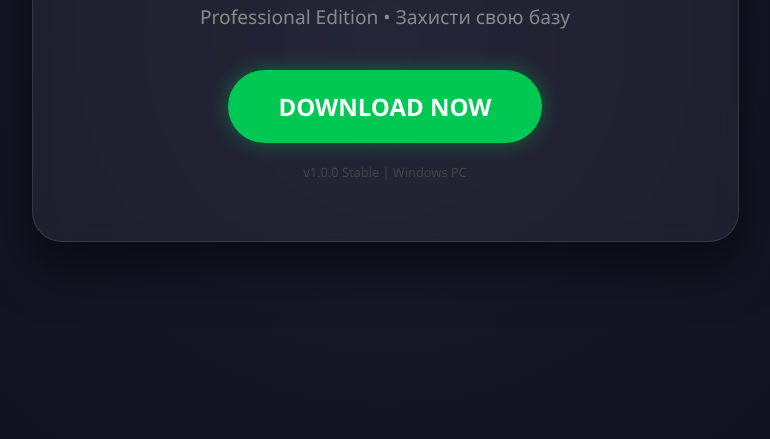
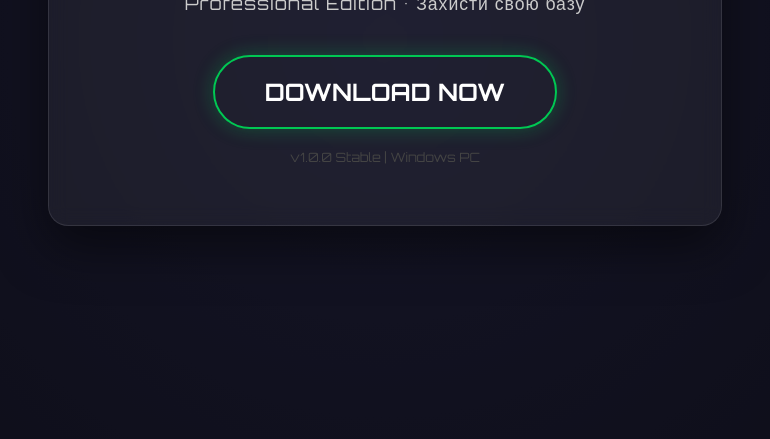
Before and after one commit to 16012013v/Tower-Defense-Game, a plain HTML site: page index.html in a window 1280 px wide. Shown: the part 361-800 px from the top of the page, without its empty margins (255-1025 px from the left). Drawn offline with Linux system fonts and the light colour scheme.

Commit message:
index.html

```diff
--- a/index.html
+++ b/index.html
@@ -5,6 +5,9 @@
     <meta name="viewport" content="width=device-width, initial-scale=1.0">
     <title>Tower Defense: Pro Edition</title>
     <style>
+        /* Підключаємо геймерський шрифт з Google Fonts */
+        @import url('https://fonts.googleapis.com/css2?family=Orbitron:wght@400;700&display=swap');
+
         /* Загальні налаштування */
         body {
             margin: 0;
@@ -13,42 +16,60 @@
             justify-content: center;
             align-items: center;
             height: 100vh;
-            background: radial-gradient(circle, #1a1a2e 0%, #0f0f1b 100%);
-            font-family: 'Segoe UI', Roboto, sans-serif;
+            background: #1a1a2e; /* Дуже темний синій */
+            background: radial-gradient(circle, #2a2a4e 0%, #1a1a2e 100%);
+            font-family: 'Orbitron', sans-serif; /* Наш геймерський шрифт */
             color: white;
             overflow: hidden;
+        }
+
+        /* Ефект затемнення на фон */
+        body::before {
+            content: '';
+            position: absolute;
+            top: 0; left: 0; width: 100%; height: 100%;
+            background: rgba(0, 0, 0, 0.5);
+            z-index: -1;
         }
 
         /* Картка контенту */
         .container {
             text-align: center;
-            background: rgba(255, 255, 255, 0.05);
+            background: rgba(255, 255, 255, 0.05); /* Напівпрозорий фон */
             padding: 60px;
-            border-radius: 30px;
-            backdrop-filter: blur(10px);
+            border-radius: 20px;
+            backdrop-filter: blur(10px); /* Ефект розмиття */
             border: 1px solid rgba(255, 255, 255, 0.1);
-            box-shadow: 0 25px 50px rgba(0, 0, 0, 0.5);
+            box-shadow: 0 20px 50px rgba(0, 0, 0, 0.5);
+            transition: all 0.3s ease;
+        }
+
+        /* Трохи підсвітимо картку */
+        .container:hover {
+            box-shadow: 0 0 30px rgba(0, 200, 83, 0.2);
+            border-color: rgba(0, 200, 83, 0.3);
         }
 
         /* Заголовок */
         h1 {
-            font-size: 4rem;
+            font-size: 3rem;
             margin: 0;
             text-transform: uppercase;
             letter-spacing: 5px;
-            background: linear-gradient(to right, #00c853, #b2ff59);
+            background: linear-gradient(to right, #00c853, #b2ff59); /* Неоновий зелений градієнт */
             -webkit-background-clip: text;
             -webkit-text-fill-color: transparent;
-            text-shadow: 0 10px 20px rgba(0, 200, 83, 0.3);
+            text-shadow: 0 0 15px rgba(0, 200, 83, 0.5); /* Ефект неонового сяйва */
         }
 
         p {
-            font-size: 1.2rem;
-            color: #8a8a8a;
+            font-size: 1.1rem;
+            color: #ccc;
             margin-bottom: 40px;
+            letter-spacing: 1px;
         }
 
-        /* Крута кнопка */
+        /* Крута неонова кнопка */
         .download-btn {
             position: relative;
             display: inline-block;
@@ -57,25 +78,29 @@
             font-weight: bold;
             color: white;
             text-decoration: none;
-            background: #00c853;
+            background: transparent;
+            border: 2px solid #00c853; /* Зелений бордер */
             border-radius: 50px;
             transition: all 0.3s ease;
-            box-shadow: 0 0 20px rgba(0, 200, 83, 0.4);
+            box-shadow: 0 0 20px rgba(0, 200, 83, 0.3); /* Початкове сяйво */
         }
 
+        /* Ефекти наведення на кнопку */
         .download-btn:hover {
-            background: #00e676;
-            transform: translateY(-5px) scale(1.05);
-            box-shadow: 0 0 40px rgba(0, 230, 118, 0.6);
+            color: #1a1a2e; /* Колір тексту стає кольором фону */
+            background: #00c853; /* Зелений фон */
+            transform: translateY(-5px) scale(1.05); /* Кнопка піднімається і збільшується */
+            box-shadow: 0 0 40px rgba(0, 230, 118, 0.7); /* Сяйво стає сильнішим */
         }
 
-        /* Декор */
+        /* Декор під кнопкою */
         .version {
             margin-top: 20px;
             display: block;
             font-size: 0.8rem;
             color: #444;
         }
+
     </style>
 </head>
 <body>
```
